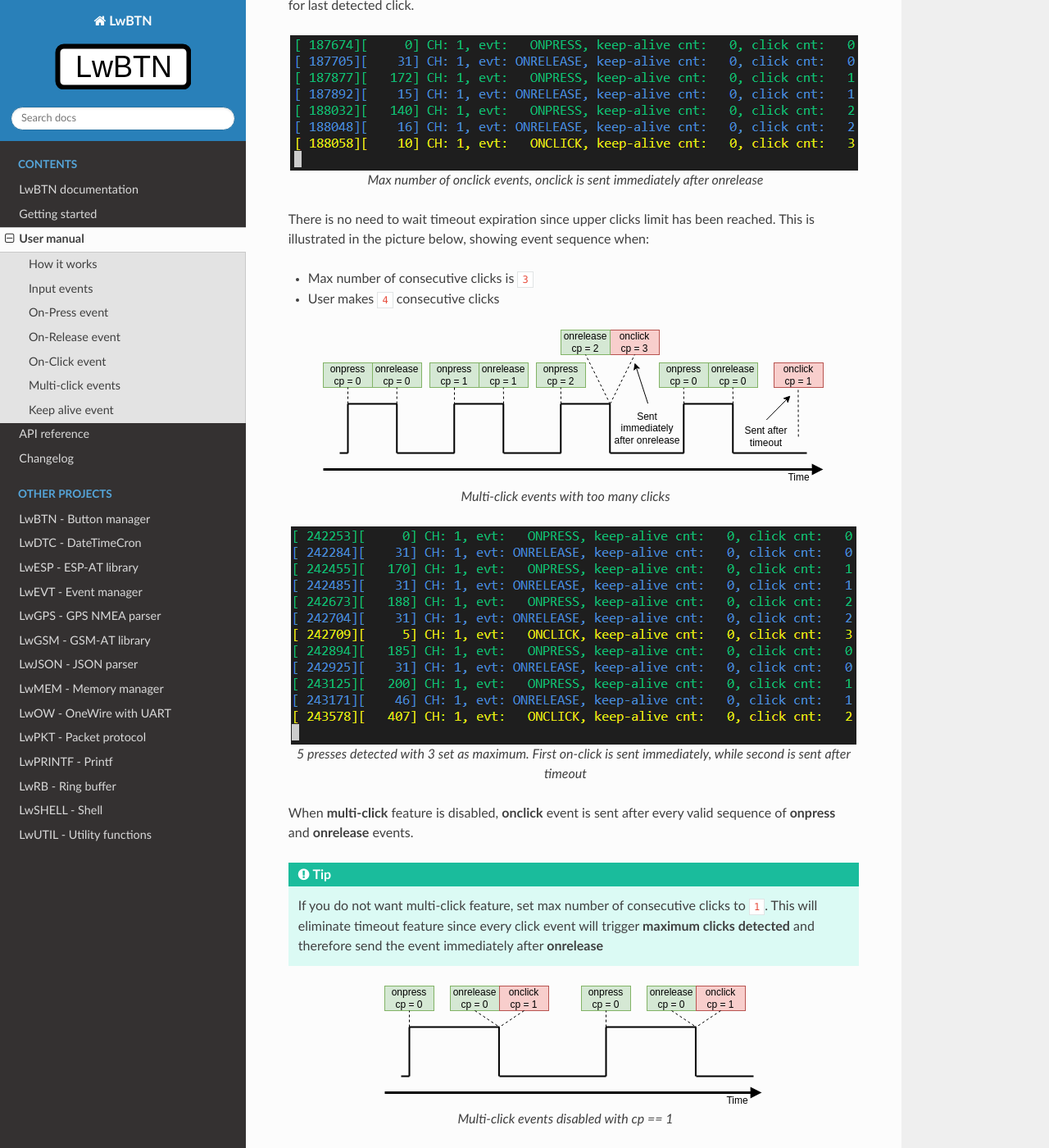
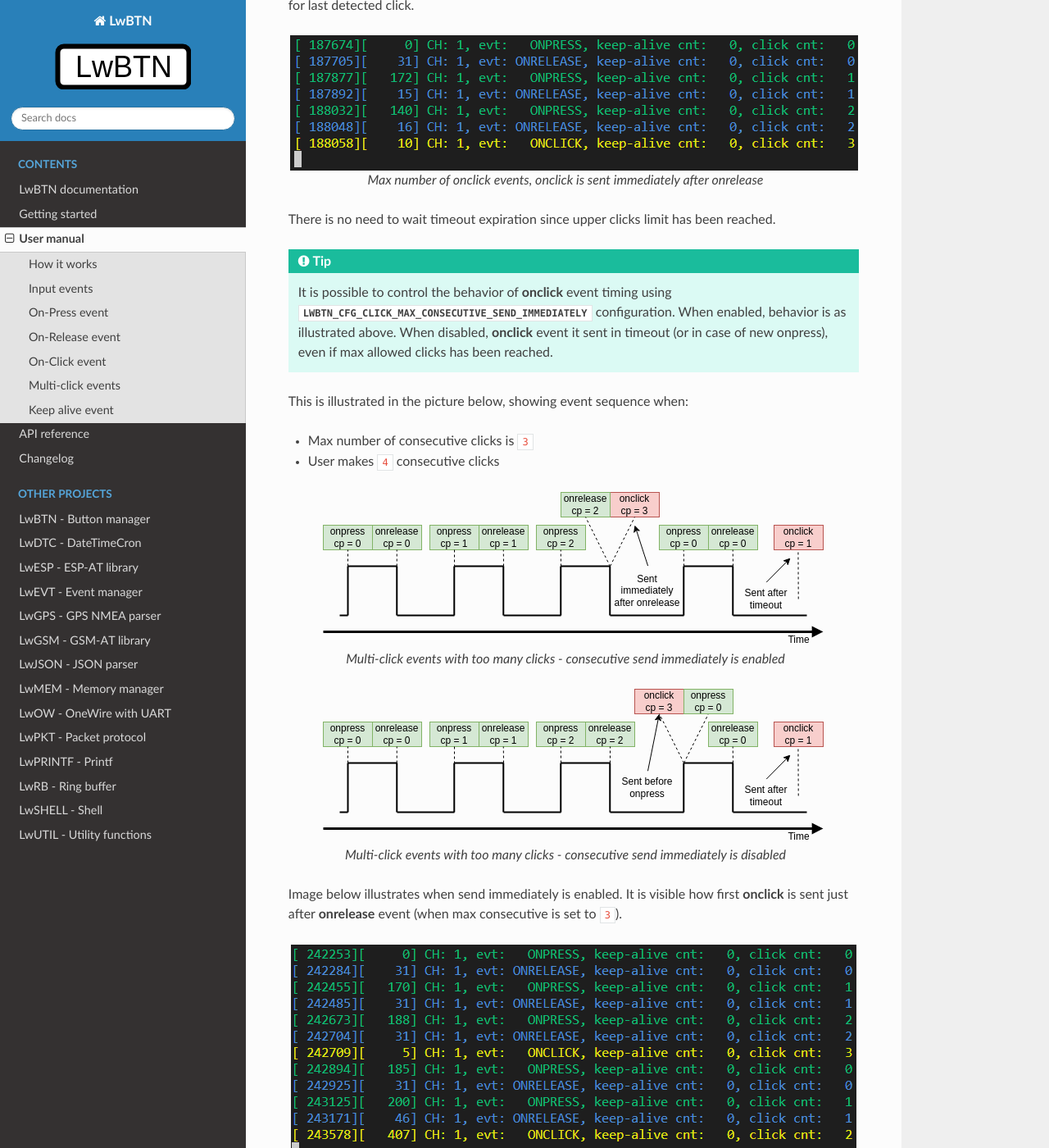
Before and after one commit to MaJerle/lwbtn, a Sphinx documentation site: the page built from docs/user-manual/index.rst, in a window 1280 px wide and 1400 px high, scrolled down 3344 px. Shown: the whole window at 82% size. Built offline with Sphinx 7.4.7 and the Read the Docs theme 2.0.0, drawn with Linux system fonts in a browser that asks for light colours; the version number could not be read and is left out.

Commit message:
Update docs

```diff
--- a/docs/user-manual/index.rst
+++ b/docs/user-manual/index.rst
@@ -123,6 +123,11 @@ When user makes more (or equal) consecutive clicks than maximum, an **onclick**
     Max number of onclick events, onclick is sent immediately after onrelease
 
 There is no need to wait timeout expiration since upper clicks limit has been reached.
+
+.. tip::
+    It is possible to control the behavior of **onclick** event timing using :c:macro:`LWBTN_CFG_CLICK_MAX_CONSECUTIVE_SEND_IMMEDIATELY` configuration.
+    When enabled, behavior is as illustrated above. When disabled, **onclick** event it sent in timeout (or in case of new onpress), even if max allowed clicks has been reached.
+
 This is illustrated in the picture below, showing event sequence when:
 
 * Max number of consecutive clicks is ``3``
@@ -130,9 +135,18 @@ This is illustrated in the picture below, showing event sequence when:
 
 .. figure:: ../static/images/btn-events-click-multi-over.svg
     :align: center
-    :alt: Multi-click events with too many clicks
+    :alt: Multi-click events with too many clicks - consecutive send immediately is enabled
 
-    Multi-click events with too many clicks
+    Multi-click events with too many clicks - consecutive send immediately is enabled
+
+.. figure:: ../static/images/btn-events-click-multi-over-send-on-press.svg
+    :align: center
+    :alt: Multi-click events with too many clicks - consecutive send immediately is disabled
+
+    Multi-click events with too many clicks - consecutive send immediately is disabled
+
+Image below illustrates when send immediately is enabled. It is visible how first **onclick** is sent
+just after **onrelease** event (when max consecutive is set to ``3``).
 
 .. figure:: ../static/images/log-btn-event-click-multi-max-over.png
     :align: center
```
Also changed, not shown: docs/static/images/btn-events-click-multi-over-send-on-press.svg (added).
